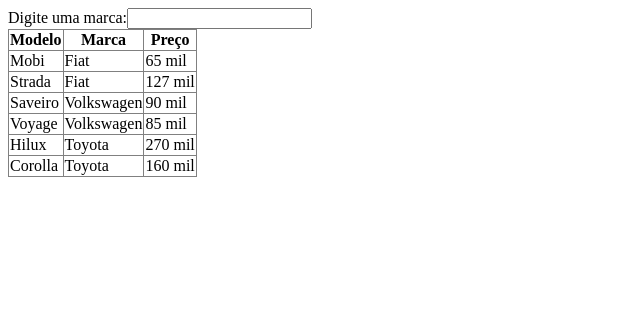
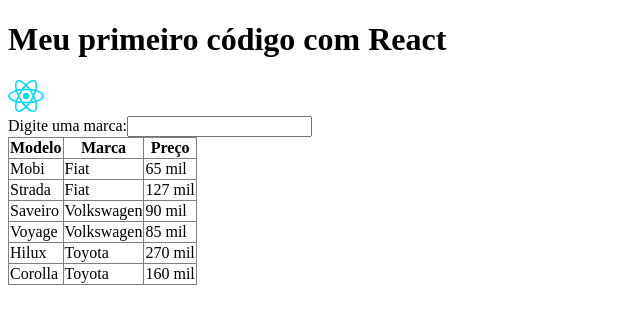
Before and after one commit to CaioAugustoHD/Tabela-carros, a React (Vite) app in the folder tabela-carros/: page / in a window 1280 px wide. Shown: the top 324 px of the page, without its empty margins (0-640 px from the left). Built offline with nearby package versions, Linux system fonts and the light colour scheme.

Commit message:
Criado componente de cabeçalho

```diff
--- a/tabela-carros/src/App.jsx
+++ b/tabela-carros/src/App.jsx
@@ -1,5 +1,6 @@
 import React from "react"
 import { useState } from "react";
+import { Header } from "./componentes/Header";
 
 const carros = [
   {modelo:"Mobi", marca:"Fiat", preco:"65 mil"},
@@ -60,6 +61,7 @@
 
   return(
     <>
+      <Header/>
       {pesquisa(marca, setMarca)}
       {GerarTabela(marca)}
     </>
--- /dev/null
+++ b/tabela-carros/src/componentes/Header.jsx
@@ -0,0 +1,11 @@
+import React from "react";
+import logoReact from "../assets/react.svg";
+
+export function Header(){
+    return(
+        <header>
+            <h1>Meu primeiro código com React</h1>
+            <img src={logoReact} alt="Logo React"/>
+        </header>
+    )
+}
```
